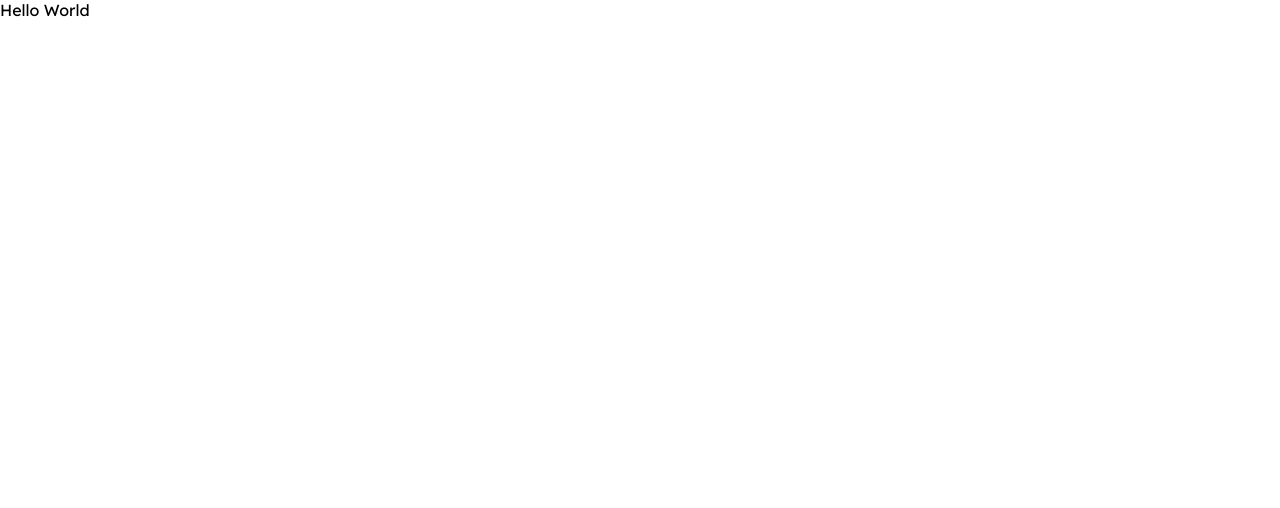
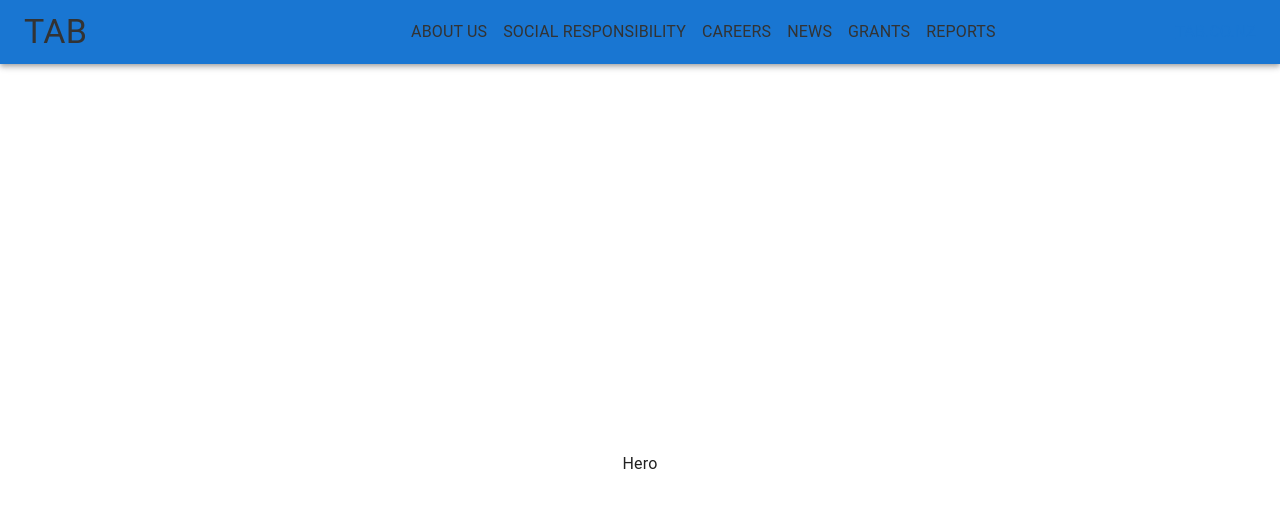
Before and after one commit to JoshuaIsrael/twg-assessment, a Next.js app: page / in a window 1280 px wide. Shown: the top 508 px of the page. Built offline with nearby package versions, Linux system fonts and the light colour scheme.

Commit message:
Added initial website layout

```diff
--- /dev/null
+++ b/src/components/NavBar/NavBar.module.scss
@@ -0,0 +1,33 @@
+.navbar {
+  display: flex;
+  background-color: transparent;
+  box-shadow: none;
+  position: fixed;
+  text-transform: uppercase;
+
+  .logo {
+    color: #333;
+    cursor: pointer;
+  }
+
+  .navlinks {
+    display: flex;
+    align-items: center;
+    margin: 0 auto 0 25%;
+
+    .link {
+      text-decoration: none;
+      color: #333;
+      font-size: 1rem;
+      margin-left: 1rem;
+
+      &:hover {
+        cursor: pointer;
+      }
+    }
+  }
+
+  h3 {
+    color: #333;
+  }
+}
--- /dev/null
+++ b/src/components/NavBar/index.tsx
@@ -0,0 +1,35 @@
+import { useMemo } from "react";
+import { AppBar, CssBaseline, Link, Toolbar, Typography } from "@mui/material";
+import { Section } from "@/types";
+import classes from "./NavBar.module.scss"
+
+type NavBarProps = {
+  sections: Section[]
+}
+
+export default function Navbar({ sections }: NavBarProps ) {
+  const externalLink = useMemo(() => ({ label: 'tab.co.nz', link: 'tab.co.nz'}), [])
+
+  return (
+    <AppBar className={classes.navbar} position="static">
+      <CssBaseline />
+      <Toolbar>
+        <Typography variant="h4" className={classes.logo}>
+          Tab
+        </Typography>
+        <div className={classes.navlinks}>
+          {
+            sections.filter((section) => section.id !== "/").map((section) => (
+              <Link key={section.id} className={classes.link}>
+                {section.label}
+              </Link>
+            ))
+          }
+        </div>
+        <Link className={classes.link}>
+          {externalLink.label}
+        </Link>
+      </Toolbar>
+    </AppBar>
+  )
+}
--- a/src/pages/index.tsx
+++ b/src/pages/index.tsx
@@ -1,7 +1,40 @@
+import { useState, useMemo, useEffect } from 'react'
 import Head from 'next/head'
-import styles from '@/styles/Home.module.scss'
+import { getAllSectionIds, snakeToTitle } from '@/utils/helpers'
+import { Section } from '@/types';
+import Navbar from '@/components/NavBar';
+import classes from '@/styles/Home.module.scss'
 
 export default function Home() {
+  const [availableSections, setAvailableSection] = useState<Section[]>([]);
+
+  const sections: JSX.Element[] = useMemo(() => {
+    // TODO: Add fetching of sections from the backend
+    return [
+      <Hero key="hero"/>,
+      <AboutUs key="about-us"/>,
+      <SocialResponsibility key="social-responsibility"/>,
+      <Careers key="careers"/>,
+      <News key="news"/>,
+      <Grants key="grants"/>,
+      <Reports key="reports"/>,
+    ]
+  }, [])
+
+  // Converts the sections in the DOM into data for the navbar
+  const registerSections = () => {
+    if(availableSections.length <= 0){
+      setAvailableSection(getAllSectionIds().map((foundSection) => ({
+        id: foundSection,
+        label: snakeToTitle(foundSection)
+      })));
+    }
+  }
+
+  useEffect(() => {
+    registerSections();
+  }, [])
+
   return (
     <>
       <Head>
@@ -10,9 +43,68 @@ export default function Home() {
         <meta name="viewport" content="width=device-width, initial-scale=1" />
         <link rel="icon" href="/favicon.ico" />
       </Head>
-      <main className={styles.main}>
-        Hello World
-      </main>
+      <div className={classes.home}>
+        <Navbar sections={availableSections}/>
+        <main className={classes.main}>
+          {sections}
+        </main>
+      </div>
     </>
   )
 }
+
+function Hero() {
+  return (
+    <section className={classes.section} id="/">
+      Hero
+    </section>
+  )
+}
+
+function AboutUs() {
+  return (
+    <section className={classes.section} id="about-us">
+      About Us
+    </section>
+  )
+}
+
+function SocialResponsibility() {
+  return (
+    <section className={classes.section} id="social-responsibility">
+      Social Responsibility
+    </section>
+  )
+}
+
+function Careers() {
+  return (
+    <section className={classes.section} id="careers">
+      Careers
+    </section>
+  )
+}
+
+function News() {
+  return (
+    <section className={classes.section} id="news">
+      News
+    </section>
+  )
+}
+
+function Grants() {
+  return (
+    <section className={classes.section} id="grants">
+      Grants
+    </section>
+  )
+}
+
+function Reports() {
+  return (
+    <section className={classes.section} id="reports">
+      Reports
+    </section>
+  )
+}
--- a/src/styles/Home.module.scss
+++ b/src/styles/Home.module.scss
@@ -1,3 +1,10 @@
-.Home {
-
+.home {
+  .main {
+    .section {
+      height: 100vh;
+      display: flex;
+      align-items: center;
+      justify-content: center;
+    }
+  }
 }
--- /dev/null
+++ b/src/types.d.ts
@@ -0,0 +1,4 @@
+export type Section = {
+  id: string,
+  label: string,
+}
--- /dev/null
+++ b/src/utils/helpers.ts
@@ -0,0 +1,17 @@
+export function getAllSectionIds(): string[] {
+  const sectionIds: string[] = [];
+  const sections = document.getElementsByTagName('section');
+  for (let i = 0; i < sections.length; i++) {
+    const id = sections[i].getAttribute('id');
+    if (id) {
+      sectionIds.push(id);
+    }
+  }
+  return sectionIds;
+}
+
+export function snakeToTitle(snakeCase: string): string {
+  const words = snakeCase.split('-');
+  const capitalizedWords = words.map((word) => word.charAt(0).toUpperCase() + word.slice(1));
+  return capitalizedWords.join(' ');
+}
```
